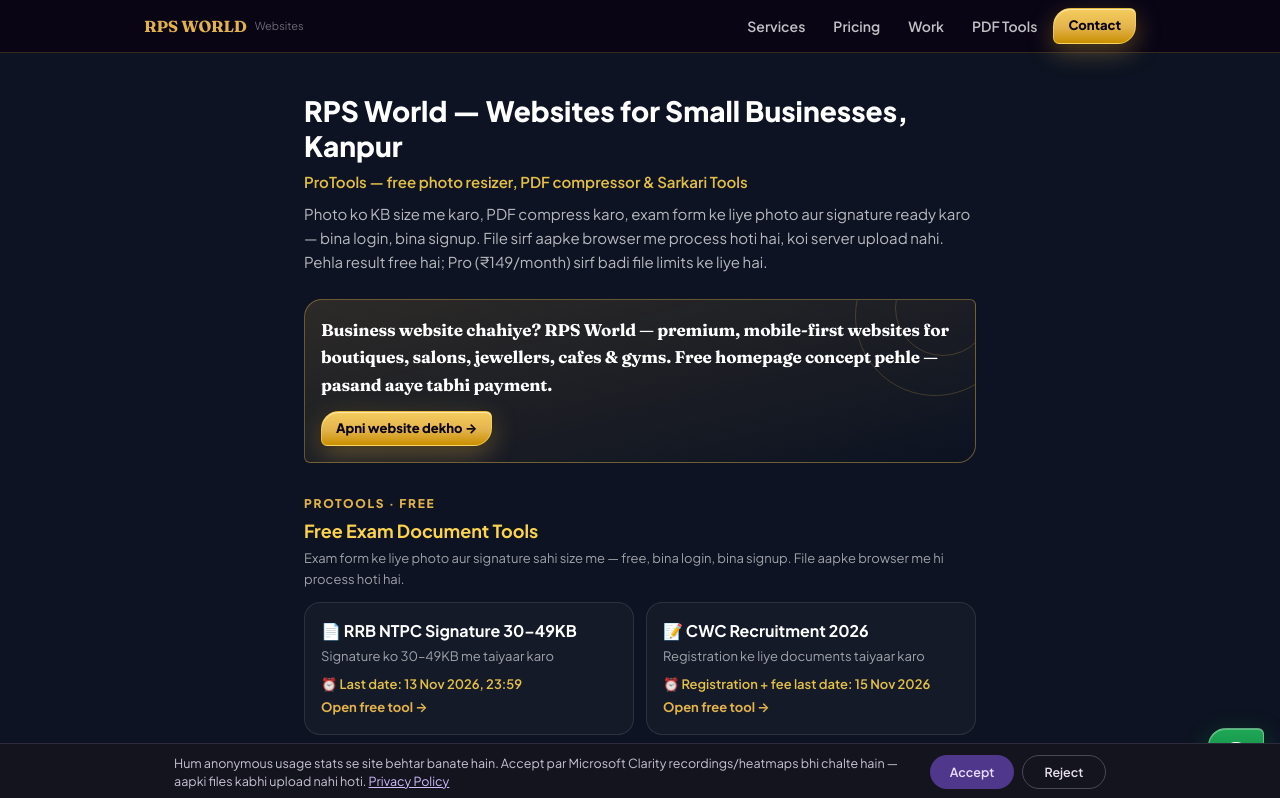
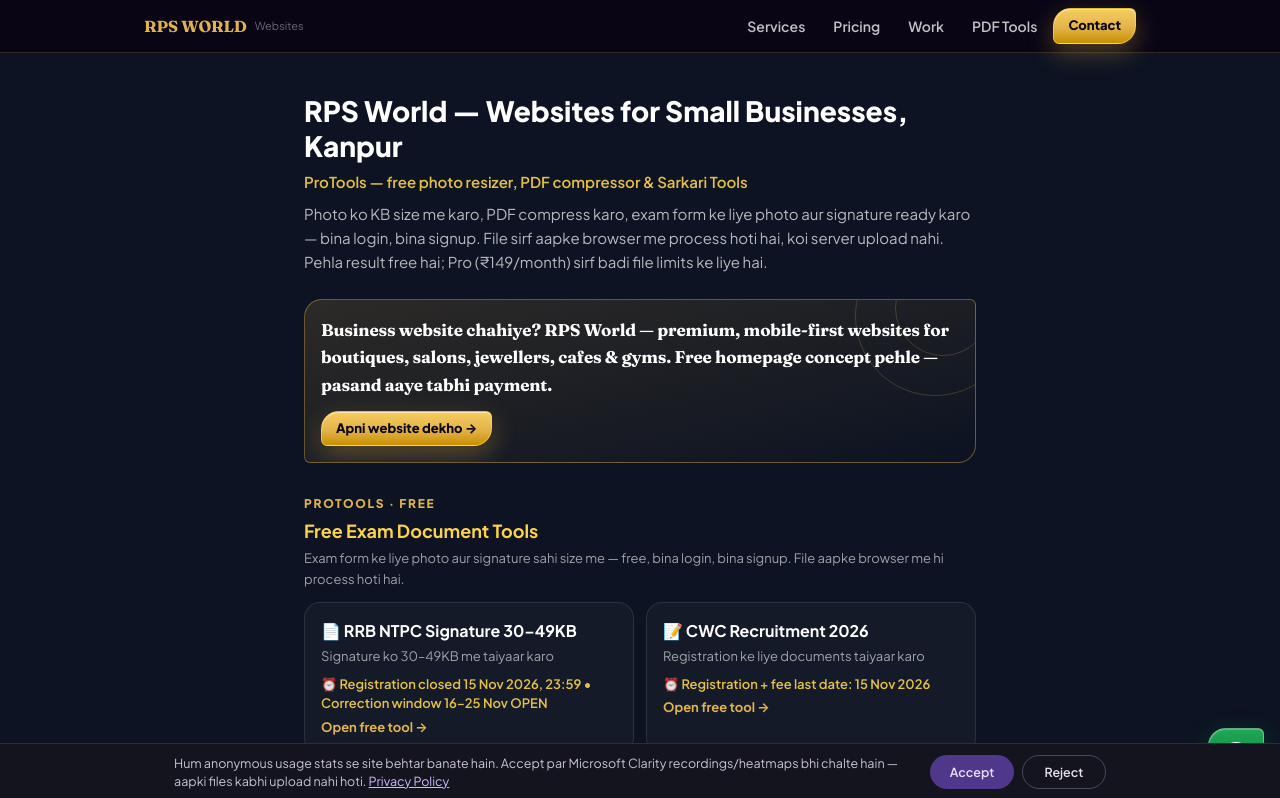
Before and after one commit to ravipratap7081-create/Rps-world-website, a Next.js app: page / in a window 1280 px wide. Shown: the top 798 px of the page. Built offline with nearby package versions, Linux system fonts and the light colour scheme; no server answers.

Commit message:
RRB NTPC UG: registration closed, correction window 16–25 Nov open

```diff
--- a/components/ExamToolsSection.js
+++ b/components/ExamToolsSection.js
@@ -17,7 +17,7 @@ const TOOLS = [
     icon: "📄",
     title: "RRB NTPC Signature 30–49KB",
     desc: "Signature ko 30–49KB me taiyaar karo",
-    deadline: "Last date: 13 Nov 2026, 23:59",
+    deadline: "Registration closed 15 Nov 2026, 23:59 • Correction window 16–25 Nov OPEN",
   },
   {
     href:
```
